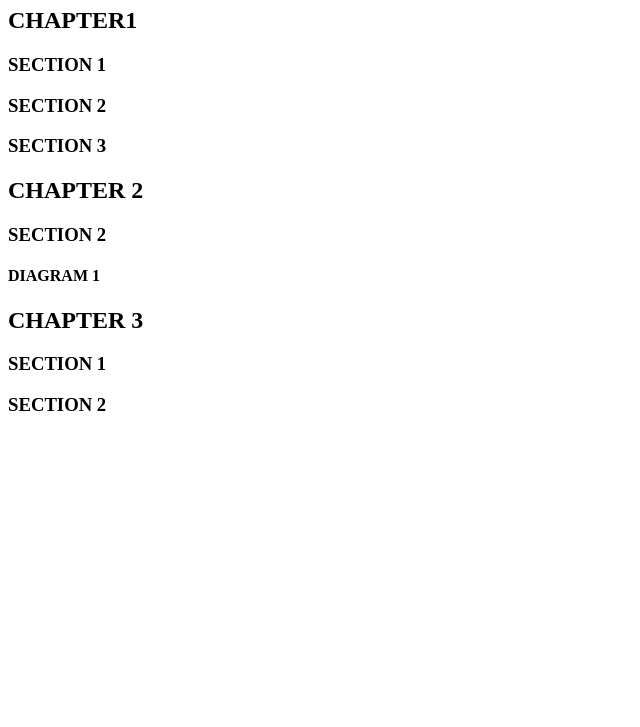
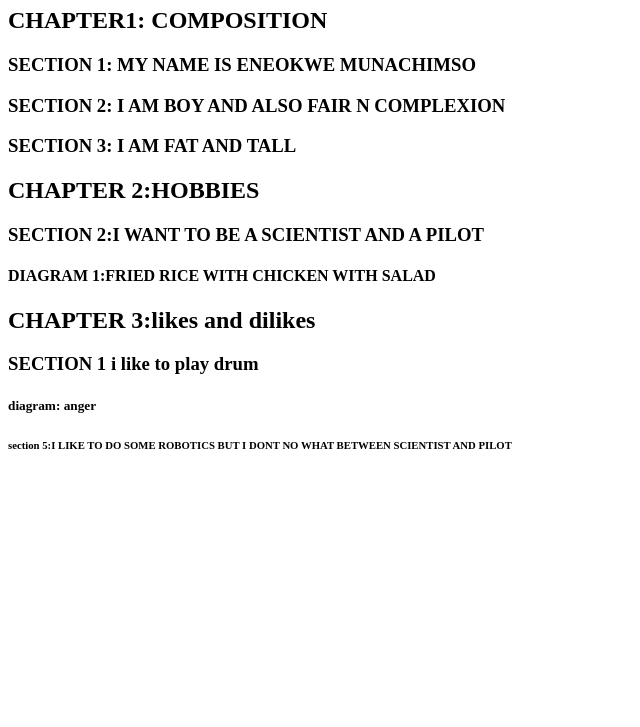
Before and after one commit to munachi123/codingclass, a plain HTML site: page index.html in a window 1280 px wide. Shown: the part 73-800 px from the top of the page, without its empty margins (0-640 px from the left). Drawn offline with Linux system fonts and the light colour scheme.

Commit message:
nara.html

```diff
--- a/index.html
+++ b/index.html
@@ -3,17 +3,17 @@
      <title>coding class</title>
 </head>
 <body>
-    <h1>BOOK</h1>
-    <h2>CHAPTER1</h2>
-    <h3>SECTION 1</h3>
-    <h3>SECTION 2</h3>
-    <h3>SECTION 3</h3>
-    <h2>CHAPTER 2</h2>
-    <h3>SECTION 2</h3>
-    <h4>DIAGRAM 1</h4>
-    <h2>CHAPTER 3</h2>
-    <h3>SECTION 1</h3>
-    <h3>SECTION 2</h3>
-
+    <h1>BOOK:THE DRUMMER BOY</h1>
+    <h2>CHAPTER1: COMPOSITION</h2>
+    <h3>SECTION 1: MY NAME IS ENEOKWE MUNACHIMSO</h3>
+    <h3>SECTION 2: I AM  BOY AND ALSO FAIR N COMPLEXION</h3>
+    <h3>SECTION 3: I AM FAT AND TALL </h3>
+    <h2>CHAPTER 2:HOBBIES</h2>
+    <h3>SECTION 2:I WANT TO BE A SCIENTIST AND A PILOT</h3>
+    <h4>DIAGRAM 1:FRIED RICE WITH CHICKEN WITH SALAD</h4>
+    <h2>CHAPTER 3:likes and dilikes</h2>
+    <h3>SECTION 1 i like to play drum</h3>
+    <h5>diagram: anger</h5>
+     <h6>section 5:I LIKE TO DO SOME ROBOTICS BUT I DONT NO WHAT BETWEEN SCIENTIST AND PILOT</h6>
 </body>
 </html>
```
Also changed, not shown: nara.html (added, +16 -0 lines), vencer.html (added, +14 -0 lines).
